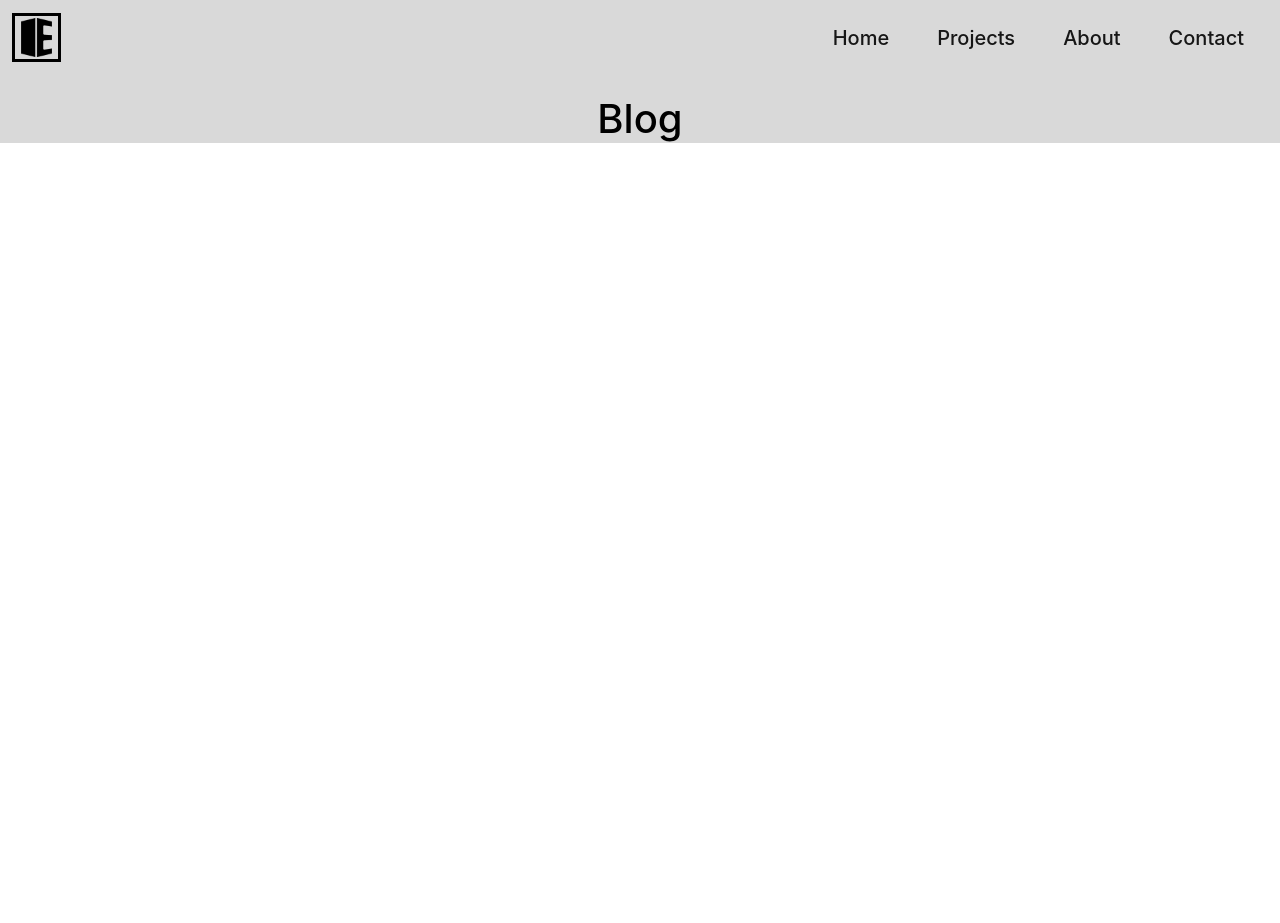
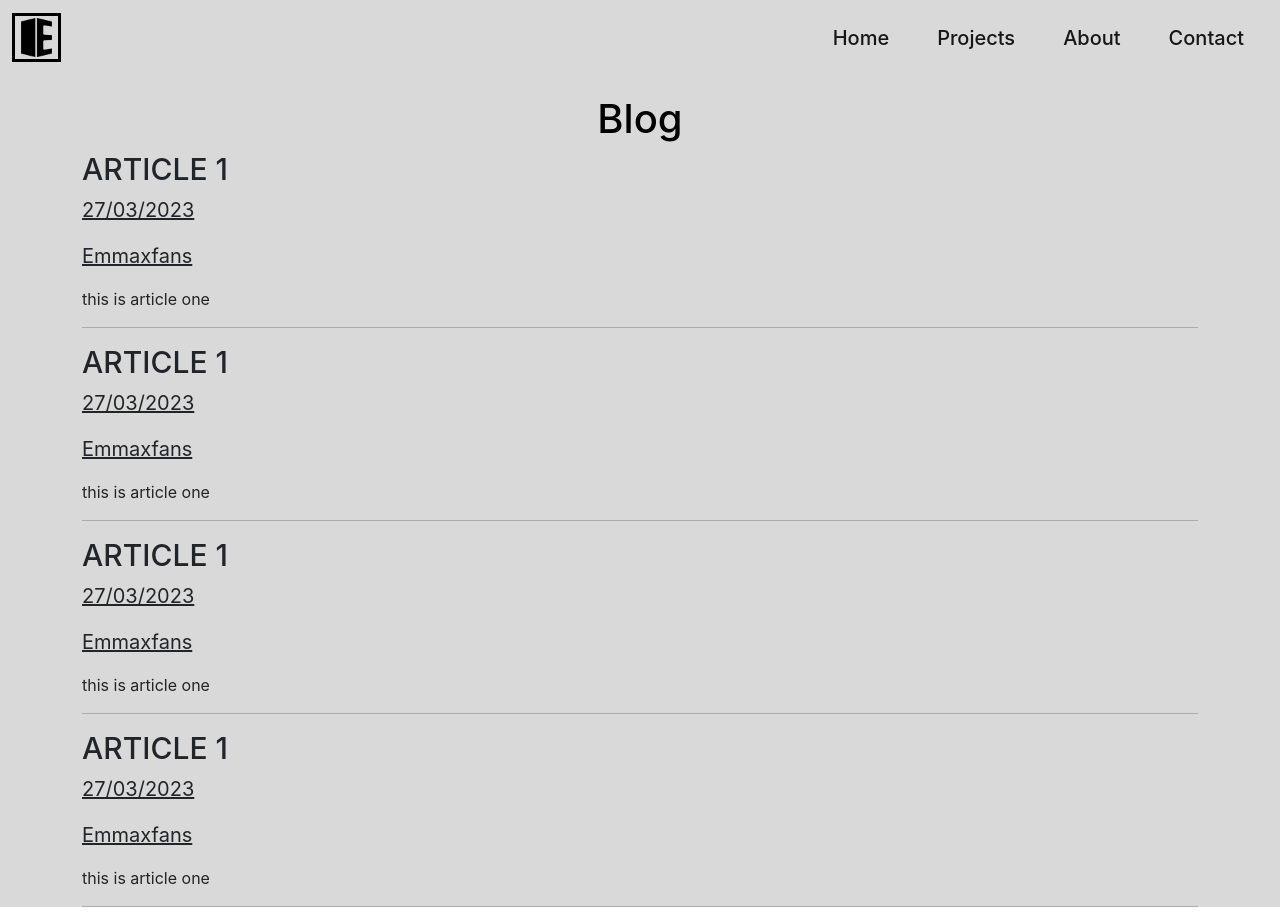
Before and after one commit to Emmaxfans/portfolio, a React (Create React App) app: page /blog in a window 1280 px wide. Before the commit the page ends 800 px from the top, so only its background shows below. Built offline with nearby package versions, Linux system fonts and the light colour scheme.

Commit message:
feat: adding blogspot page and styling

```diff
--- /dev/null
+++ b/src/App.css
@@ -0,0 +1,5 @@
+.body{
+    background: #d9d9d9;
+    font-family: inter;
+    margin: 0;
+  }
--- a/src/App.js
+++ b/src/App.js
@@ -1,10 +1,11 @@
+import './App.css'
 import { BrowserRouter as Router, Routes, Route } from "react-router-dom"
 import Home from "./pages/home"
 import Blog from "./pages/blog"
 
 const App = () => {
   return (
-    <div>
+    <div className="body">
       <Router>
         <Routes>
         <Route path='/' element={<Home />} />
--- a/src/Assets/styles/blog.css
+++ b/src/Assets/styles/blog.css
@@ -1,3 +1,9 @@
+.blog{
+    /* height: 100vh; */
+    background-color: #d9d9d9;
+    margin: 0;
+}
+
 .blog-head h1{
     font-size: 40px;
     color: #000000;
@@ -5,3 +11,16 @@
     text-align: center;
     margin-top: 20px;
 }
+
+.blogspot{
+    height: 100vh;
+}
+
+.blogpost h2{
+    font-size: 30px;
+}
+
+.blogpost p{
+    font-size: 20px;
+    text-decoration-line: underline;
+}
--- a/src/Assets/styles/home.css
+++ b/src/Assets/styles/home.css
@@ -1,12 +1,4 @@
 /* Desktop view  */
-
-.body{
-    background: #d9d9d9;
-    font-family: inter;
-    margin: 0;
-  }
-
-
   .con1{
     margin-top: 80px;
   }
--- /dev/null
+++ b/src/Component/Blogdata.js
@@ -0,0 +1,31 @@
+const data = [
+    {
+        Title: 'ARTICLE 1',
+        Date: '27/03/2023',
+        Author: 'Emmaxfans',
+        Article: 'this is article one'
+
+    },
+
+    {
+        Title: 'ARTICLE 1',
+        Date: '27/03/2023',
+        Author: 'Emmaxfans',
+        Article: 'this is article one'
+    },
+
+    {
+        Title: 'ARTICLE 1',
+        Date: '27/03/2023',
+        Author: 'Emmaxfans',
+        Article: 'this is article one'
+    },
+
+    {
+        Title: 'ARTICLE 1',
+        Date: '27/03/2023',
+        Author: 'Emmaxfans',
+        Article: 'this is article one'
+    }
+]
+export default data
--- /dev/null
+++ b/src/Component/Blogpost.js
@@ -0,0 +1,18 @@
+
+
+const Blogpost = (props) => {
+  return (
+        <div className="container blogpost">
+            <h2>{props.Title}</h2>
+            <p>{props.Date}</p>
+            <p>{props.Author}</p>
+            {/* <hr className="hr1"/> */}
+            <section>
+                {props.Article}
+            </section>
+            <hr/>
+         </div>
+  )
+}
+
+export default Blogpost
--- a/src/pages/blog.js
+++ b/src/pages/blog.js
@@ -5,15 +5,31 @@ import '../Assets/styles/blog.css';
 
 // imported Nav component
 import Nav from '../Component/Nav'
+import Blogpost from '../Component/Blogpost';
+import data from '../Component/Blogdata';
 
 const blog = () => {
+
+    const dataSet = data.map(function(items){
+    return(
+        <Blogpost {...items}/>
+    )
+    })
+
+
   return (
-    <div className="body">
-        <Nav/>
+    <div className='blog'>
+         <Nav/>
 
-        <div className='blog-head'>
+        <div className=''>
+
+         <div className='blog-head'>
             <h1>Blog</h1>
-        </div>
+         </div>
+         <div>
+             {dataSet}
+         </div>
+         </div>
     </div>
   )
 }
--- a/src/pages/home.js
+++ b/src/pages/home.js
@@ -17,7 +17,7 @@ import Nav from '../Component/Nav';
 export default function home() {
 
   return (
-    <div className="body">
+    <div>
       {/* Nar bar */}
     <Nav/>
 
```
